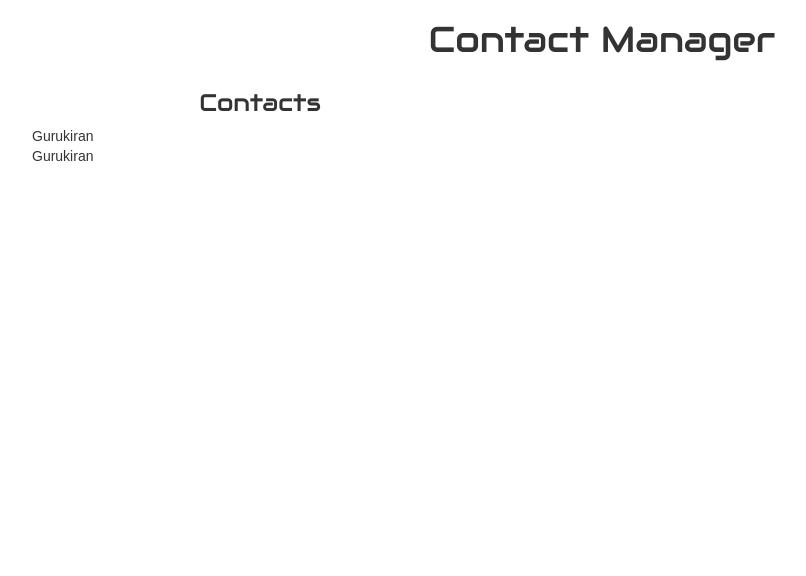
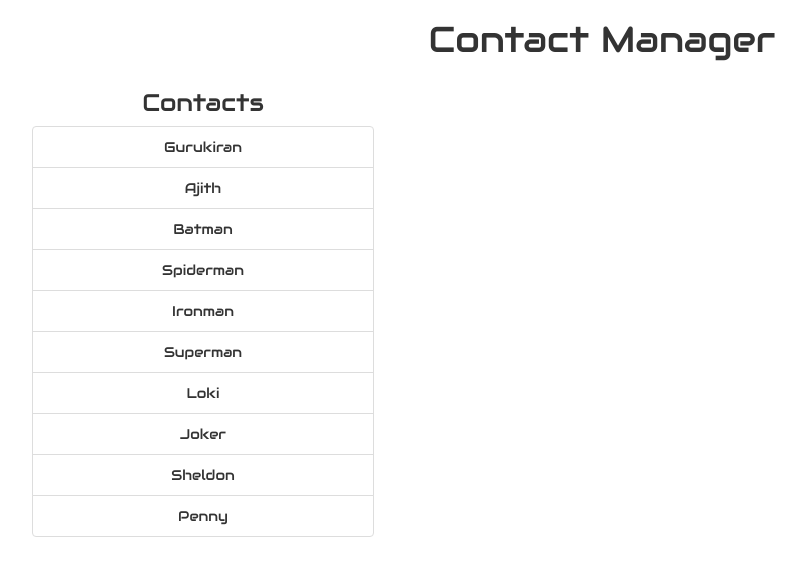
Before and after one commit to guru-sode/redux-contact-app, a React (Create React App) app: page / in a window 1280 px wide. Shown: the top 576 px of the page, without its empty margins (38-844 px from the left). Built offline with nearby package versions, Linux system fonts and the light colour scheme.

Commit message:
Add showing names feature

```diff
--- a/src/App.css
+++ b/src/App.css
@@ -6,8 +6,13 @@ h1,h3 {
 }
 
 .contact-container{
-  width: 40%;
+  width: 30%;
   margin-left: 0%;
   float: left;
   clear: left;
 }
+
+.list-group{
+  font-family: 'Audiowide', cursive;
+  text-align: center;
+}
--- a/src/ContactList.jsx
+++ b/src/ContactList.jsx
@@ -1,4 +1,6 @@
 import React, { Component } from 'react';
+import data from './data/contactList.json';
+
 
 class ContactList extends Component {
     constructor(){
@@ -9,18 +11,28 @@ class ContactList extends Component {
     }
 
     componentDidMount = () =>{
-        fetch('')
-        .then((response)=>response.json)
-        .then((data)=>console.log(data))
+        const personName=[];
+            data.map((person)=>personName.push(person.name));
+            this.setState({
+                name:personName
+            })
+    }
+
+    renderList(){
+        const names=[];
+        for(let i=0;i<this.state.name.length;i++){
+             names.push((<li className='list-group-item' key={this.state.name[i]}>{this.state.name[i]}</li>));
+        }
+        return names;
     }
     render() {
+        console.log(this.state.name);
         return (
             <div>
                 <h1>Contact Manager</h1>
                 <div className='contact-container'>
                 <h3>Contacts</h3>
-                    <div>Gurukiran</div>
-                    <div>Gurukiran</div>
+                <ul className='list-group'>{this.renderList()}</ul>
                 </div>
             </div>
         );
```
Also changed, not shown: src/data/contactList.json (renamed from data/contactList.json).
